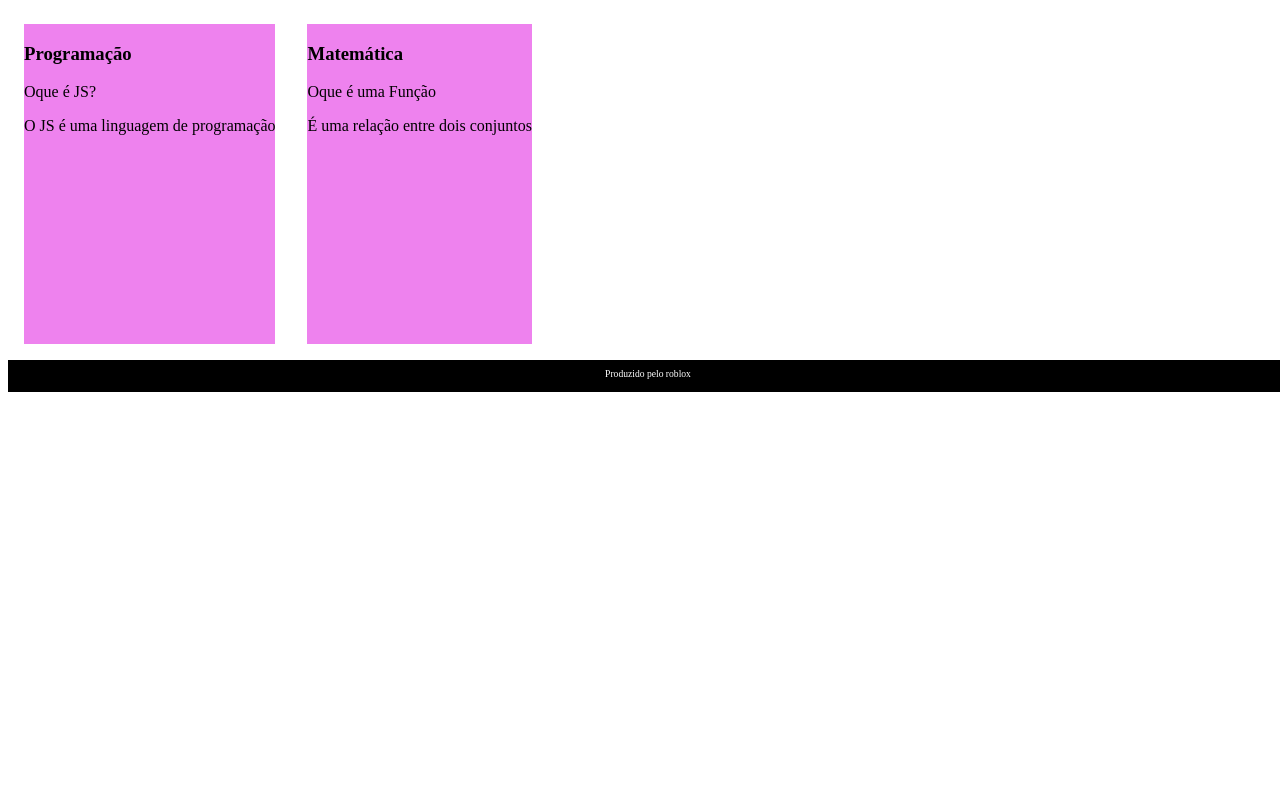
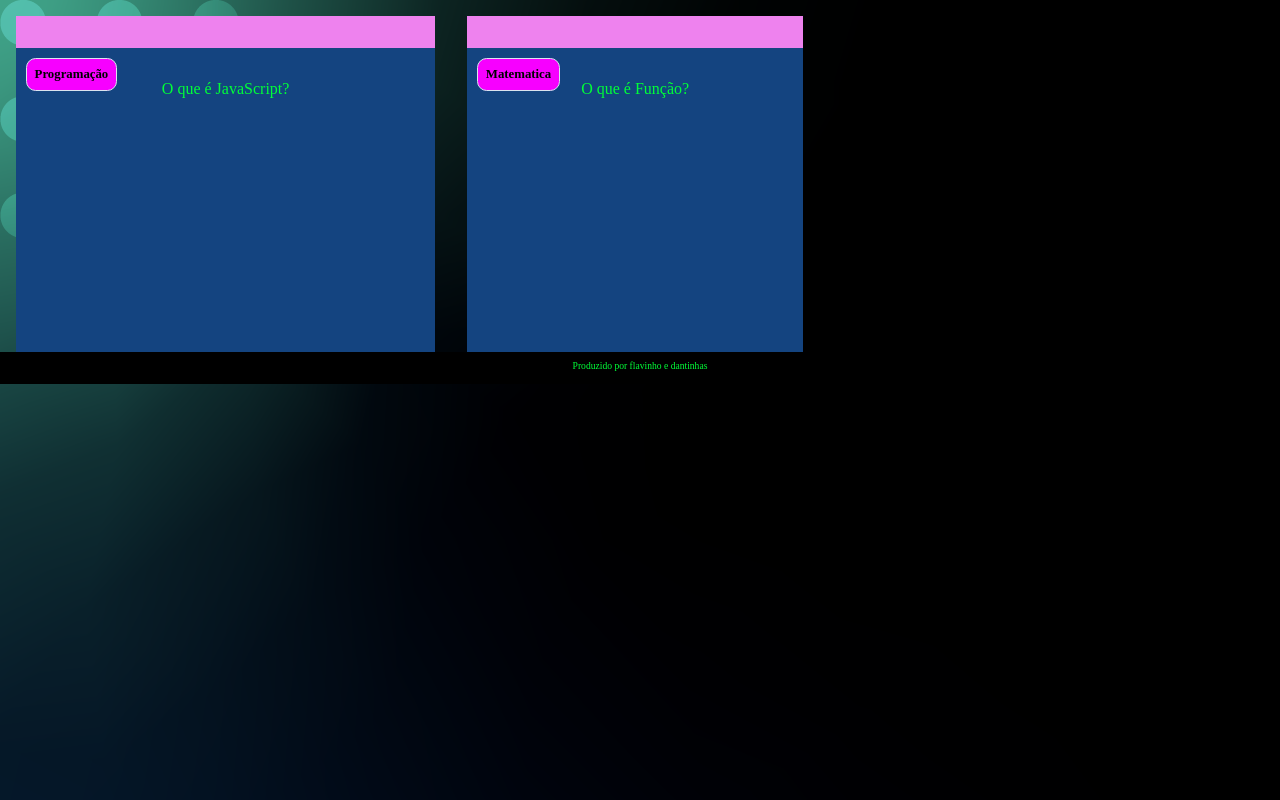
Before and after one commit to FlavioFranchini/3T-2E-DantasFlavio, a plain HTML site: page index.html in a window 1280 px wide. Drawn offline with Linux system fonts and the light colour scheme; a web font is replaced by a local one.

Commit message:
Add files via upload

```diff
--- a/index.html
+++ b/index.html
@@ -3,39 +3,40 @@
 <head>
     <meta charset="UTF-8">
     <meta name="viewport" content="width=device-width, initial-scale=1.0">
-    <title>Flashcard</title>
+    <title>FLASHCARD</title>
     <link rel="stylesheet" href="style.css">
 </head>
 <body>
+
     <main>
-<section id="container">
+<section id="conteiner">
     <article class="cartao">
         <div class="cartao-conteudo">
-<h3>Programação</h3>
-<div class="cartao-conteudo-pergunta">
-    <p>Oque é JS?</p>
+            <h3 class="programacao">Programação</h3>
+            <div class="cartao-pergunta1">
+                <p>O que é JavaScript?</p>
             </div>
-<div class="cartao-conteudo-resposta">
-    <p>O JS é uma linguagem de programação</p>
+            <div class="cartao-resposta1">
+                <p>O Javascript é uma linguagem de programação</p>
             </div>
         </div>
     </article>
     <article class="cartao">
         <div class="cartao-conteudo">
-<h3>Matemática</h3>
-<div class="cartao-conteudo-pergunta">
-    <p>Oque é uma Função</p>
+            <h3 class="matematica">Matematica</h3>
+            <div class="cartao-pergunta1">
+                <p>O que é Função?</p>
             </div>
-<div class="cartao-conteudo-resposta">
+            <div class="cartao-resposta1">
                 <p>É uma relação entre dois conjuntos</p>
             </div>
         </div>
     </article>
 </section>
-
     </main>
     <footer>
-        <p>Produzido  pelo roblox</p>
+        <p>Produzido por flavinho e dantinhas</p>
         </footer>
+<script src="main.js"></script>
 </body>
 </html>
--- /dev/null
+++ b/main.js
@@ -0,0 +1,4 @@
+function criaCartao(categoria,pergunta,resposta){
+    console.log(categoria,pergunta,resposta)
+}
+criaCartao('Biologia','Qual a função da mitocôndria?','Produzir moléculas de ATP')
--- a/style.css
+++ b/style.css
@@ -4,8 +4,13 @@
 --cor-cartao-frente: #144480;
 --cor-cartao-verso: #00F4BF;
 }
+*{
+    padding: 0;
+    margin: 0;
+}
 body{
     font-family: 'Bai Jamjuree';
+    background-image: url(img/bg-desktop.webp);
 }
 footer{
     background-color: black;
@@ -19,7 +24,7 @@ footer p{
     font-size: 0.6rem;
     margin: 0.5rem;
 }
-#container{
+#conteiner{
     display: flex;
 }
 .cartao{
@@ -27,3 +32,48 @@ footer p{
     background-color: violet;
     height: 20rem;
 }
+.cartao-conteudo{
+    text-align: center;
+    height: 100%;
+    background-color: var(--cor-cartao-frente);
+    transform-style: preserve-3d;
+    transition: transform 300ms ease-in-out;
+}
+.cartao-conteudo h3{
+background-color: rgb(247, 0, 255);
+text-align: left;
+padding: 0.5rem;
+position: absolute;
+border-radius: 0.6rem;
+font-size: 1vw;
+margin: 0.6rem;
+border: 1px solid var(--text-color);
+backface-visibility: hidden;
+}
+p{
+    color: #00ff37;
+}
+.cartao-pergunta1 p{
+    font-weight: 500;
+}
+
+.cartao-resposta1 p{
+    color: var(--cor-cartao-verso);
+    font-weight: 700;
+}
+.cartao-pergunta1, .cartao-resposta1{
+    margin: 1rem;
+backface-visibility: hidden;
+}
+
+.cartao:hover .cartao-conteudo{
+    transform: rotateY(180deg);
+}
+.cartao-resposta1{
+    transform: rotateY(180deg);
+}
+.cartao-conteudo p{
+    margin-top: 2rem;
+padding: 2rem;
+margin-bottom: 2rem;
+}
```
Also changed, not shown: img/bg-desktop.webp (added), img/bg-mobile.webp (added), img/bg-tablet.webp (added), 2 other files. Lines whose indentation alone changed are shown as unchanged.
